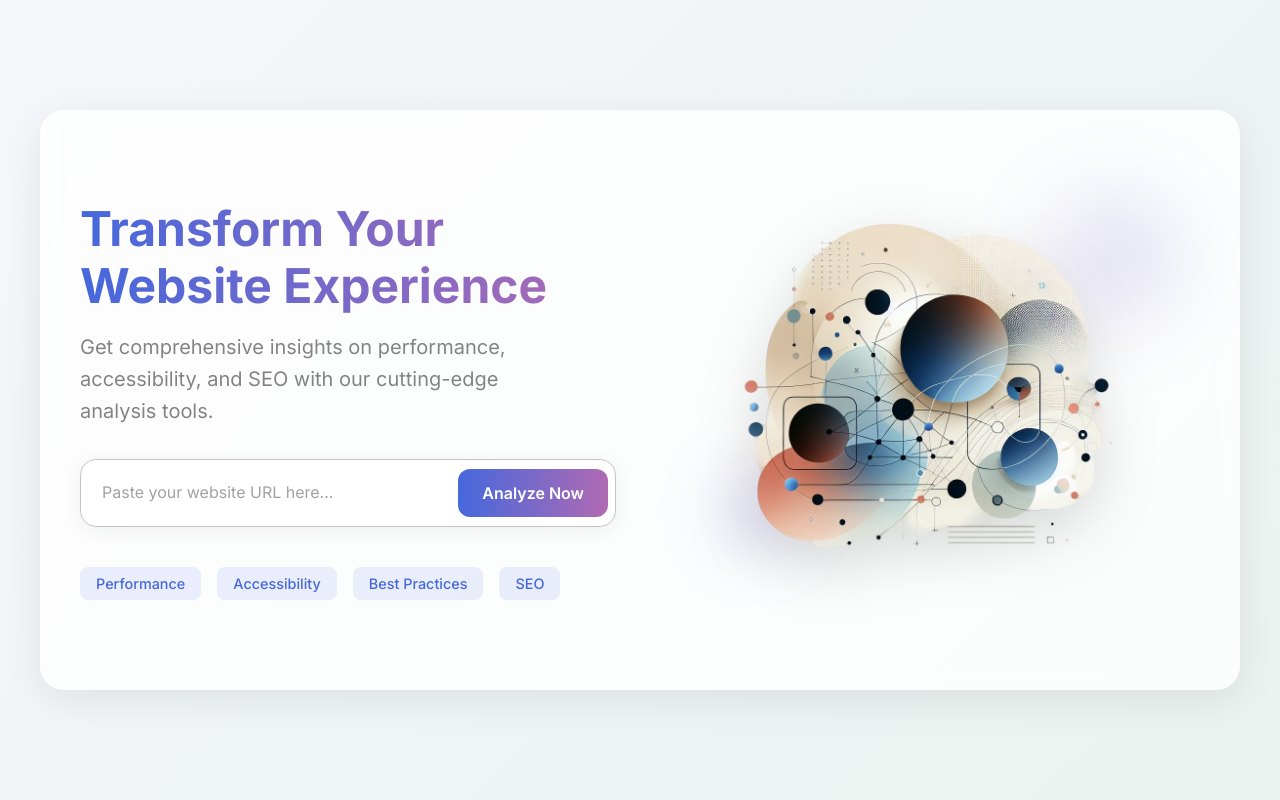
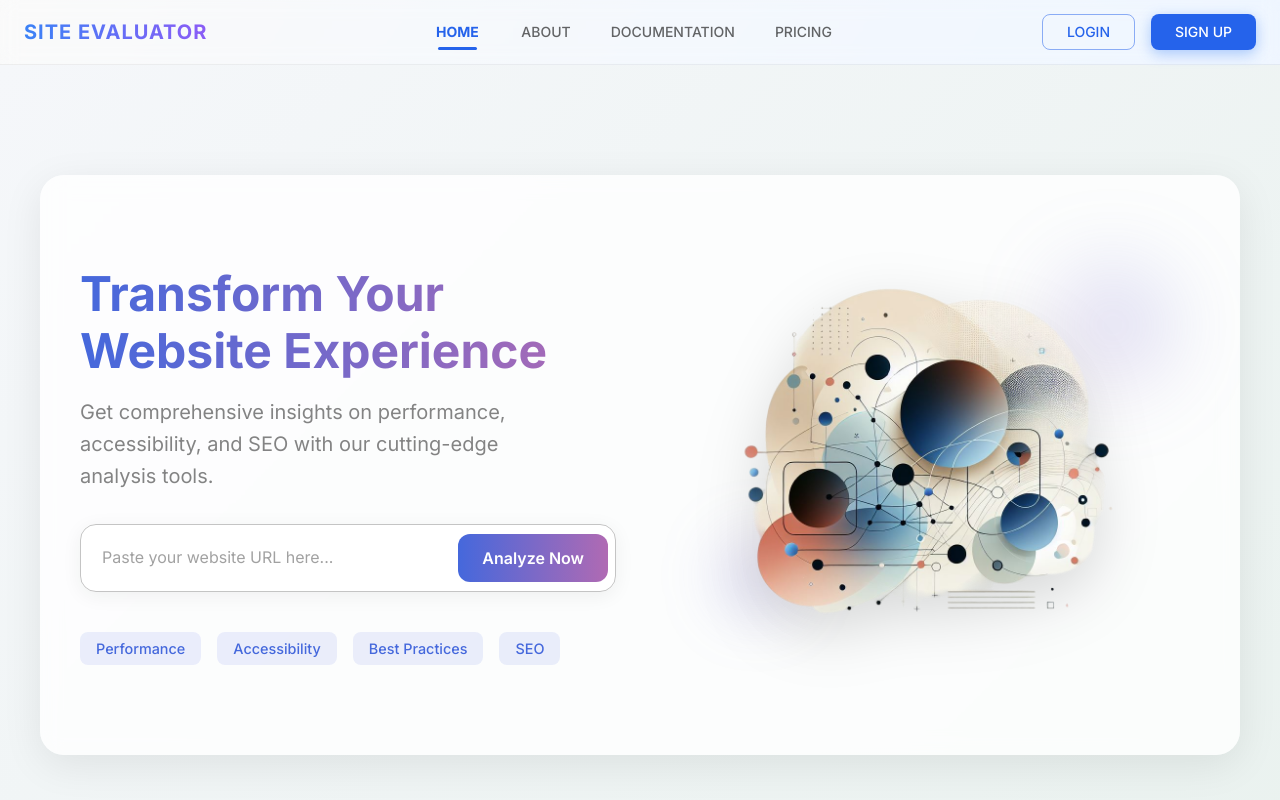
Before and after one commit to dakshpokar/UnifiedWebInsights, a React (Vite) app in the folder site-evaluator/: page / in a window 1280 px wide. Shown: the top 800 px of the page. Built offline with nearby package versions, Linux system fonts and the light colour scheme.

Commit message:
feat: add Header component and remove unused components

```diff
--- a/site-evaluator/src/App.tsx
+++ b/site-evaluator/src/App.tsx
@@ -2,15 +2,16 @@ import { ThemeProvider } from '@mui/material'
 import { BrowserRouter as Router, Routes, Route } from 'react-router-dom'
 import { theme } from './theme.ts'
 import Home from './pages/Home'
+import Header from './components/Header'
 
 function App() {
   return (
     <ThemeProvider theme={theme}>
       <div className="min-h-screen bg-gradient-to-br from-neutral-50 via-blue-50 to-purple-50">
         <Router>
+          <Header />
           <Routes>
             <Route path="/" element={<Home />} />
-            {/* Add more routes here as needed */}
           </Routes>
         </Router>
       </div>
--- a/site-evaluator/src/components/CallToAction.tsx
+++ /dev/null
@@ -1,32 +0,0 @@
-import { motion } from 'framer-motion';
-import { Container, Typography, Button, Box } from '@mui/material';
-
-const CallToAction = () => {
-  return (
-    <Container maxWidth="md" sx={{ py: 12 }}>
-      <motion.div
-        initial={{ scale: 0.95, opacity: 0 }}
-        whileInView={{ scale: 1, opacity: 1 }}
-        transition={{ duration: 0.8 }}
-      >
-        <Box textAlign="center">
-          <Typography variant="h3" mb={3}>
-            Ready to improve your website?
-          </Typography>
-          <Typography variant="h6" color="text.secondary" mb={4}>
-            Start your free website analysis today
-          </Typography>
-          <Button
-            variant="contained"
-            size="large"
-            sx={{ px: 4, py: 1.5 }}
-          >
-            Get Started
-          </Button>
-        </Box>
-      </motion.div>
-    </Container>
-  );
-};
-
-export default CallToAction;
--- a/site-evaluator/src/components/Header.tsx
+++ b/site-evaluator/src/components/Header.tsx
@@ -1,34 +1,177 @@
-import { Typography, Container, Box } from '@mui/material'
-import { motion } from 'framer-motion'
+import React from 'react';
+import { AppBar, Toolbar, Typography, Button, Box, Container } from '@mui/material';
+import { Link, useLocation } from 'react-router-dom';
 
-const Header = () => {
+const Header: React.FC = () => {
+  const location = useLocation();
+
+  const isActive = (path: string) => {
+    return location.pathname === path;
+  };
+
   return (
-    <Container maxWidth="lg">
-      <Box py={6}>
-        <motion.div
-          initial={{ opacity: 0, y: 20 }}
-          animate={{ opacity: 1, y: 0 }}
-          transition={{ duration: 0.8 }}
-        >
-          <Typography variant="h2" component="h1" gutterBottom fontWeight="bold" align="center">
-            Unified Web Insight
+    <AppBar
+      position="static"
+      elevation={0}
+      sx={{
+        bgcolor: 'transparent',
+        borderBottom: '1px solid rgba(0, 0, 0, 0.05)',
+        backdropFilter: 'blur(8px)',
+      }}
+    >
+      <Container maxWidth="xl">
+        <Toolbar disableGutters sx={{ py: 1 }}>
+          {/* Logo/Brand */}
+          <Typography
+            variant="h6"
+            noWrap
+            component={Link}
+            to="/"
+            sx={{
+              mr: 2,
+              display: 'flex',
+              fontWeight: 700,
+              background: 'linear-gradient(to right, #3b82f6, #8b5cf6)',
+              WebkitBackgroundClip: 'text',
+              WebkitTextFillColor: 'transparent',
+              textDecoration: 'none',
+              flexGrow: { xs: 1, md: 0 },
+              letterSpacing: '0.05em'
+            }}
+          >
+            SITE EVALUATOR
           </Typography>
-          <Typography variant="h4" component="h2" gutterBottom align="center" color="text.secondary">
-            A Holistic Approach to Website Evaluation Using LLMs
-          </Typography>
-        </motion.div>
-        <motion.div
-          initial={{ opacity: 0, y: 20 }}
-          animate={{ opacity: 1, y: 0 }}
-          transition={{ duration: 0.8, delay: 0.2 }}
-        >
-          <Typography variant="body1" paragraph sx={{ mt: 4, maxWidth: '900px', mx: 'auto', lineHeight: 1.8 }}>
-            Unified Web Insight is a novel approach that leverages Custom Fine-tuned Models & Large Language Models to provide comprehensive feedback on websites by analysing both their screenshots and HTML documents. In today's digital age, evaluating a website's performance and user experience remains a persistent challenge, especially given the complexity and dynamic nature of modern web interfaces.
-          </Typography>
-        </motion.div>
-      </Box>
-    </Container>
-  )
-}
 
-export default Header
+          {/* Navigation Links */}
+          <Box sx={{
+            flexGrow: 1,
+            display: 'flex',
+            justifyContent: 'center',
+            mx: 2
+          }}>
+            <Button
+              component={Link}
+              to="/"
+              sx={{
+                mx: 1.5,
+                color: isActive('/') ? 'primary.main' : 'text.secondary',
+                fontWeight: isActive('/') ? 700 : 500,
+                position: 'relative',
+                '&::after': isActive('/') ? {
+                  content: '""',
+                  position: 'absolute',
+                  bottom: 0,
+                  left: '20%',
+                  width: '60%',
+                  height: '3px',
+                  borderRadius: '2px',
+                  bgcolor: 'primary.main'
+                } : {}
+              }}
+            >
+              Home
+            </Button>
+            <Button
+              component={Link}
+              to="/evaluate"
+              sx={{
+                mx: 1.5,
+                color: isActive('/evaluate') ? 'primary.main' : 'text.secondary',
+                fontWeight: isActive('/evaluate') ? 700 : 500,
+                position: 'relative',
+                '&::after': isActive('/evaluate') ? {
+                  content: '""',
+                  position: 'absolute',
+                  bottom: 0,
+                  left: '20%',
+                  width: '60%',
+                  height: '3px',
+                  borderRadius: '2px',
+                  bgcolor: 'primary.main'
+                } : {}
+              }}
+            >
+              About
+            </Button>
+            <Button
+              component={Link}
+              to="/history"
+              sx={{
+                mx: 1.5,
+                color: isActive('/history') ? 'primary.main' : 'text.secondary',
+                fontWeight: isActive('/history') ? 700 : 500,
+                position: 'relative',
+                '&::after': isActive('/history') ? {
+                  content: '""',
+                  position: 'absolute',
+                  bottom: 0,
+                  left: '20%',
+                  width: '60%',
+                  height: '3px',
+                  borderRadius: '2px',
+                  bgcolor: 'primary.main'
+                } : {}
+              }}
+            >
+              Documentation
+            </Button>
+            <Button
+              component={Link}
+              to="/about"
+              sx={{
+                mx: 1.5,
+                color: isActive('/about') ? 'primary.main' : 'text.secondary',
+                fontWeight: isActive('/about') ? 700 : 500,
+                position: 'relative',
+                '&::after': isActive('/about') ? {
+                  content: '""',
+                  position: 'absolute',
+                  bottom: 0,
+                  left: '20%',
+                  width: '60%',
+                  height: '3px',
+                  borderRadius: '2px',
+                  bgcolor: 'primary.main'
+                } : {}
+              }}
+            >
+              Pricing
+            </Button>
+          </Box>
+
+          {/* Right side buttons */}
+          <Box sx={{ flexGrow: 0 }}>
+            <Button
+              variant="outlined"
+              color="primary"
+              sx={{
+                mr: 2,
+                borderRadius: '8px',
+                px: 3,
+                borderWidth: '1.5px',
+                '&:hover': {
+                  borderWidth: '1.5px',
+                }
+              }}
+            >
+              Login
+            </Button>
+            <Button
+              variant="contained"
+              color="primary"
+              sx={{
+                borderRadius: '8px',
+                px: 3,
+                boxShadow: '0 4px 14px 0 rgba(59, 130, 246, 0.4)'
+              }}
+            >
+              Sign Up
+            </Button>
+          </Box>
+        </Toolbar>
+      </Container>
+    </AppBar>
+  );
+};
+
+export default Header;
--- a/site-evaluator/src/components/Methodology.tsx
+++ /dev/null
@@ -1,22 +0,0 @@
-import { Container, Typography, Paper } from '@mui/material'
-
-const Methodology = () => {
-  return (
-    <Container className="py-16">
-      <Paper className="p-8 text-center" sx={{
-                borderRadius: '12px'
-              }}>
-        <Typography variant="h4" className="mb-4">
-          Our Methodology
-        </Typography>
-        <Typography variant="body1" className="text-gray-600">
-          Our pipeline integrates computer vision and NLP to deliver unparalleled
-          website insights, validated through rigorous user studies, usability metrics,
-          and performance benchmarks.
-        </Typography>
-      </Paper>
-    </Container>
-  )
-}
-
-export default Methodology
--- a/site-evaluator/src/components/Testimonials.tsx
+++ /dev/null
@@ -1,59 +0,0 @@
-import { motion } from 'framer-motion';
-import { Container, Typography, Card, CardContent, Avatar, Grid } from '@mui/material';
-
-const testimonials = [
-  {
-    name: 'John Doe',
-    role: 'Web Developer',
-    content: 'This tool has been invaluable for our website optimization efforts.',
-    avatar: 'JD'
-  },
-  {
-    name: 'Jane Smith',
-    role: 'SEO Specialist',
-    content: 'The detailed reports helped us improve our search rankings significantly.',
-    avatar: 'JS'
-  }
-];
-
-const Testimonials = () => {
-  return (
-    <Container maxWidth="lg">
-      <motion.div
-        initial={{ y: 50, opacity: 0 }}
-        whileInView={{ y: 0, opacity: 1 }}
-        transition={{ duration: 0.8 }}
-      >
-        <Typography variant="h3" textAlign="center" mb={6}>
-          What Our Users Say
-        </Typography>
-        <Grid container spacing={4}>
-          {testimonials.map((testimonial, index) => (
-            <Grid item xs={12} md={6} key={index}>
-              <Card sx={{
-                borderRadius: '12px'
-              }}>
-                <CardContent sx={{ p: 4 }}>
-                  <Typography variant="body1" mb={3}>
-                    "{testimonial.content}"
-                  </Typography>
-                  <div style={{ display: 'flex', alignItems: 'center' }}>
-                    <Avatar>{testimonial.avatar}</Avatar>
-                    <div style={{ marginLeft: 16 }}>
-                      <Typography variant="subtitle1">{testimonial.name}</Typography>
-                      <Typography variant="body2" color="text.secondary">
-                        {testimonial.role}
-                      </Typography>
-                    </div>
-                  </div>
-                </CardContent>
-              </Card>
-            </Grid>
-          ))}
-        </Grid>
-      </motion.div>
-    </Container>
-  );
-};
-
-export default Testimonials;
```
